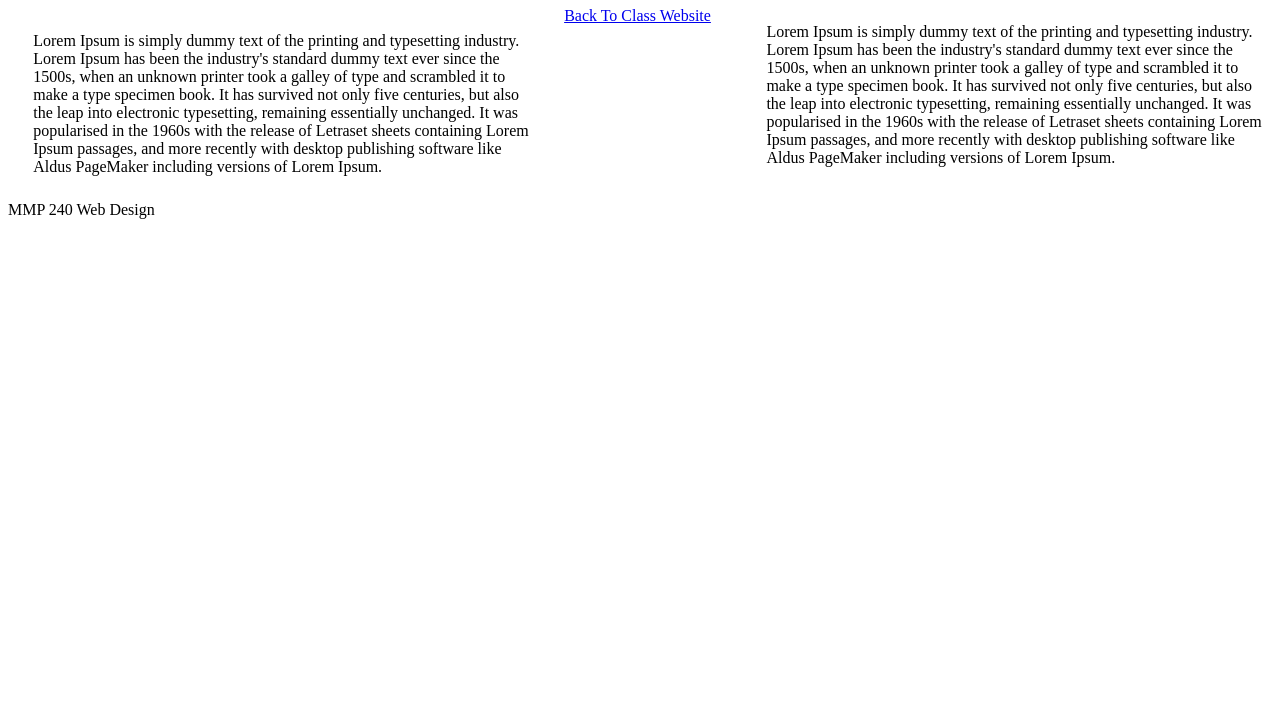
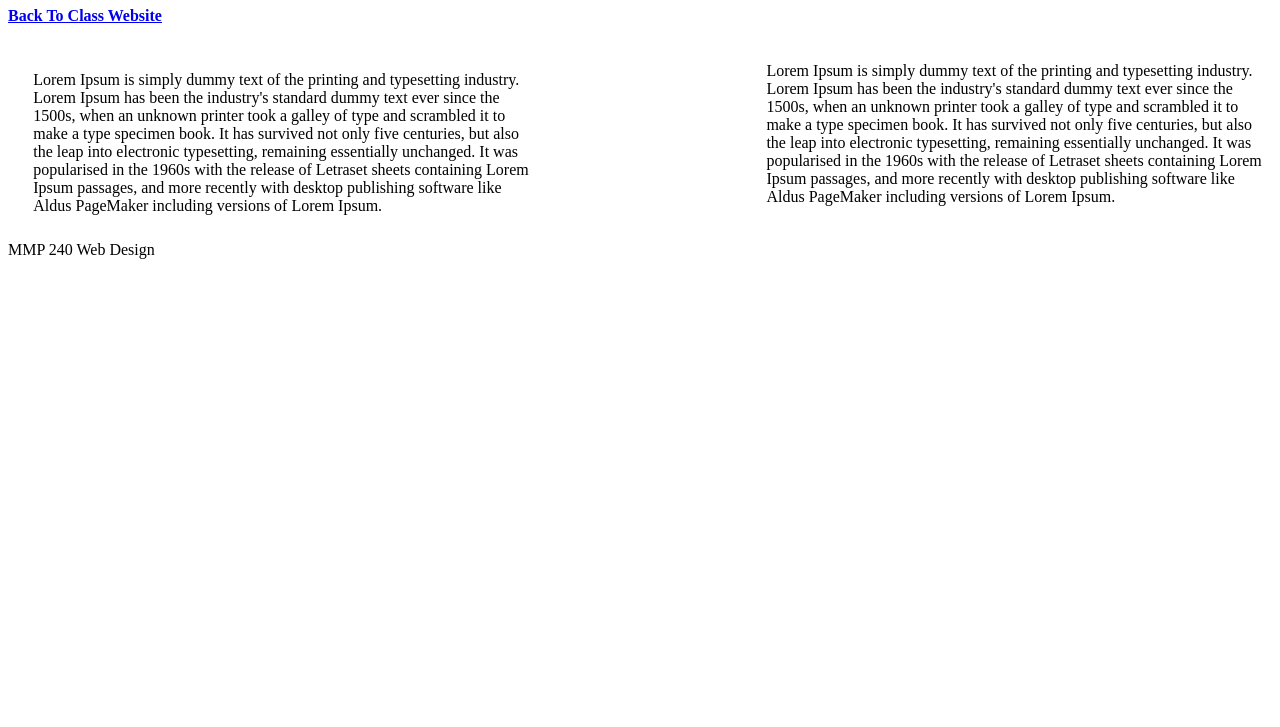
Before and after one commit to tasiamiller/mmp240, a plain HTML site: page excercise6.html in a window 1280 px wide. Shown: the part 73-800 px from the top of the page. Drawn offline with Linux system fonts and the light colour scheme.

Commit message:
Add files via upload

```diff
--- a/excercise6.html
+++ b/excercise6.html
@@ -15,6 +15,7 @@ footer{clear: both;}
   <body>
     <header>
       <h1>Exercise 6</h1>
+      <h4> <p><a href="index.html"> Back To Class Website</a>  </p> </h4>
     </header>
     <div class="content">
       <p class="col-left">Lorem Ipsum is simply dummy text of the printing and typesetting industry. Lorem Ipsum has been the industry's standard dummy text ever since the 1500s, when an unknown printer took a galley of type and scrambled it to make a type specimen book. It has survived not only five centuries, but also the leap into electronic typesetting, remaining essentially unchanged. It was popularised in the 1960s with the release of Letraset sheets containing Lorem Ipsum passages, and more recently with desktop publishing software like Aldus PageMaker including versions of Lorem Ipsum.</p>
@@ -22,7 +23,7 @@ footer{clear: both;}
       <p class="col-right">Lorem Ipsum is simply dummy text of the printing and typesetting industry. Lorem Ipsum has been the industry's standard dummy text ever since the 1500s, when an unknown printer took a galley of type and scrambled it to make a type specimen book. It has survived not only five centuries, but also the leap into electronic typesetting, remaining essentially unchanged. It was popularised in the 1960s with the release of Letraset sheets containing Lorem Ipsum passages, and more recently with desktop publishing software like Aldus PageMaker including versions of Lorem Ipsum.</p>
 
     </div>
-    <p><a href="index.html"> Back To Class Website</a>  </p>
+
     <footer>MMP 240 Web Design</footer>
   </body>
 </html>
```
